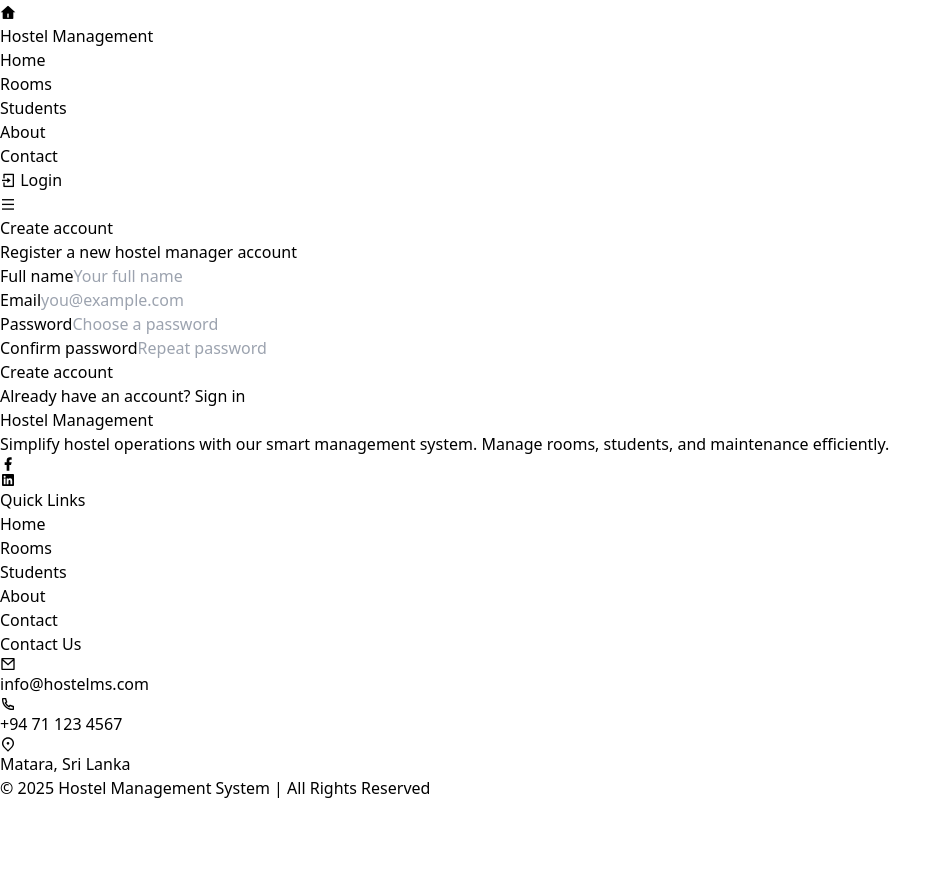
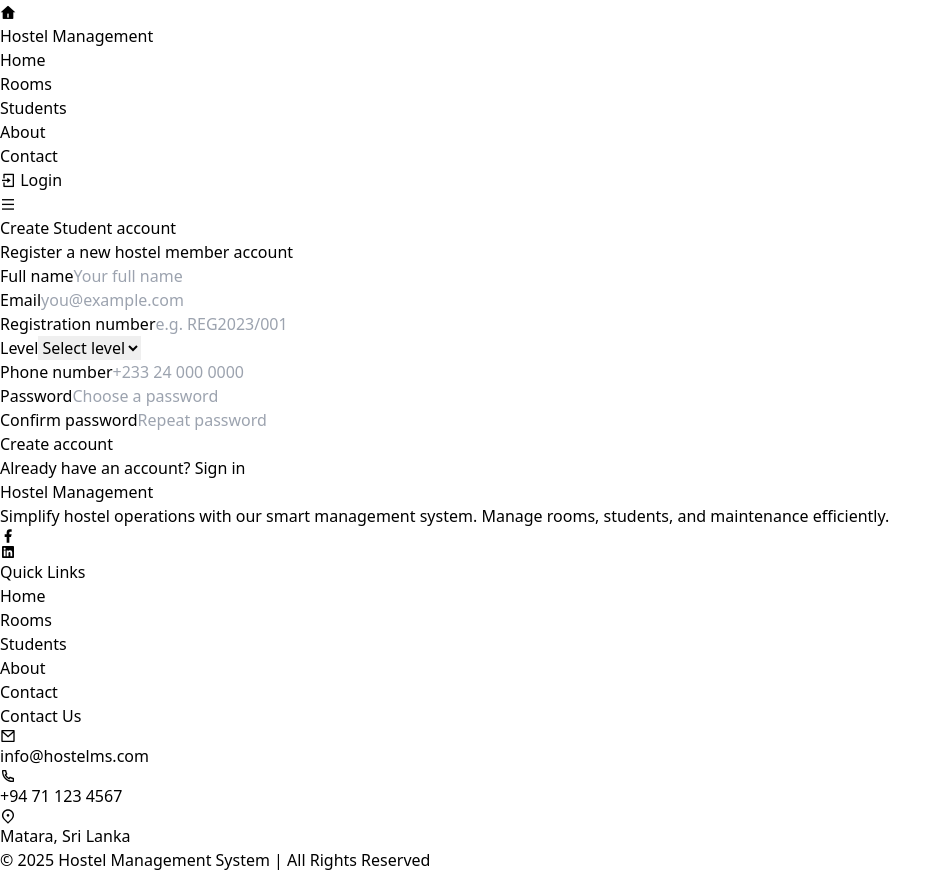
Before and after one commit to sihina3436/Hostel-Management-System-React-Express-Mysql, a React app in the folder frontend/: page /register in a window 1280 px wide. Shown: the whole page, without its empty margins (0-951 px from the left). Before the commit the page ends 800 px from the top, so only its background shows below. Built offline with nearby package versions, Linux system fonts and the light colour scheme; the HTML template or start-up script is replaced by a standard one.

Commit message:
Enhance registration form to include student details and update UI elements

```diff
--- a/frontend/src/Register.jsx
+++ b/frontend/src/Register.jsx
@@ -52,9 +52,9 @@ const Register = () => {
 
 return (
     <div className="min-h-[80vh] flex items-center justify-center px-4">
-      <div className="w-full max-w-md bg-white rounded-2xl shadow p-8">
-        <h2 className="text-2xl font-bold text-emerald-700 mb-2">Create account</h2>
-        <p className="text-sm text-gray-600 mb-6">Register a new hostel manager account</p>
+        <div className="w-full max-w-2xl bg-white rounded-2xl shadow p-8">
+            <h2 className="text-2xl font-bold text-emerald-700 mb-2">Create Student account</h2>
+            <p className="text-sm text-gray-600 mb-6">Register a new hostel member account</p>
 
             {error && (
                 <div className="mb-4 text-red-700 bg-red-100 px-4 py-2 rounded">{error}</div>
@@ -82,6 +82,47 @@ const Register = () => {
                         placeholder="you@example.com"
                     />
                 </div>
+
+                {/* Student details section (grid) */}
+                <div className="grid grid-cols-1 sm:grid-cols-3 gap-4">
+                    <div>
+                        <label className="block text-sm font-medium text-gray-700">Registration number</label>
+                        <input
+                            name="registrationNumber"
+                            type="text"
+                            className="mt-1 block w-full rounded-md border-gray-200 shadow-sm p-3"
+                            placeholder="e.g. REG2023/001"
+                        />
+                    </div>
+
+                    <div>
+                        <label className="block text-sm font-medium text-gray-700">Level</label>
+                        <select
+                            name="level"
+                            defaultValue=""
+                            className="mt-1 block w-full rounded-md border-gray-200 shadow-sm p-3 bg-white"
+                        >
+                            <option value="" disabled>
+                                Select level
+                            </option>
+                            <option value="Level 1">Level 1</option>
+                            <option value="Level 2">Level 2</option>
+                            <option value="Level 3">Level 3</option>
+                            <option value="Level 4">Level 4</option>
+                        </select>
+                    </div>
+
+                    <div>
+                        <label className="block text-sm font-medium text-gray-700">Phone number</label>
+                        <input
+                            name="phone"
+                            type="tel"
+                            className="mt-1 block w-full rounded-md border-gray-200 shadow-sm p-3"
+                            placeholder="+233 24 000 0000"
+                        />
+                    </div>
+                </div>
+                {/* End student details section */}
 
                 <div>
                     <label className="block text-sm font-medium text-gray-700">Password</label>
```
Lines whose indentation alone changed are shown as unchanged.
